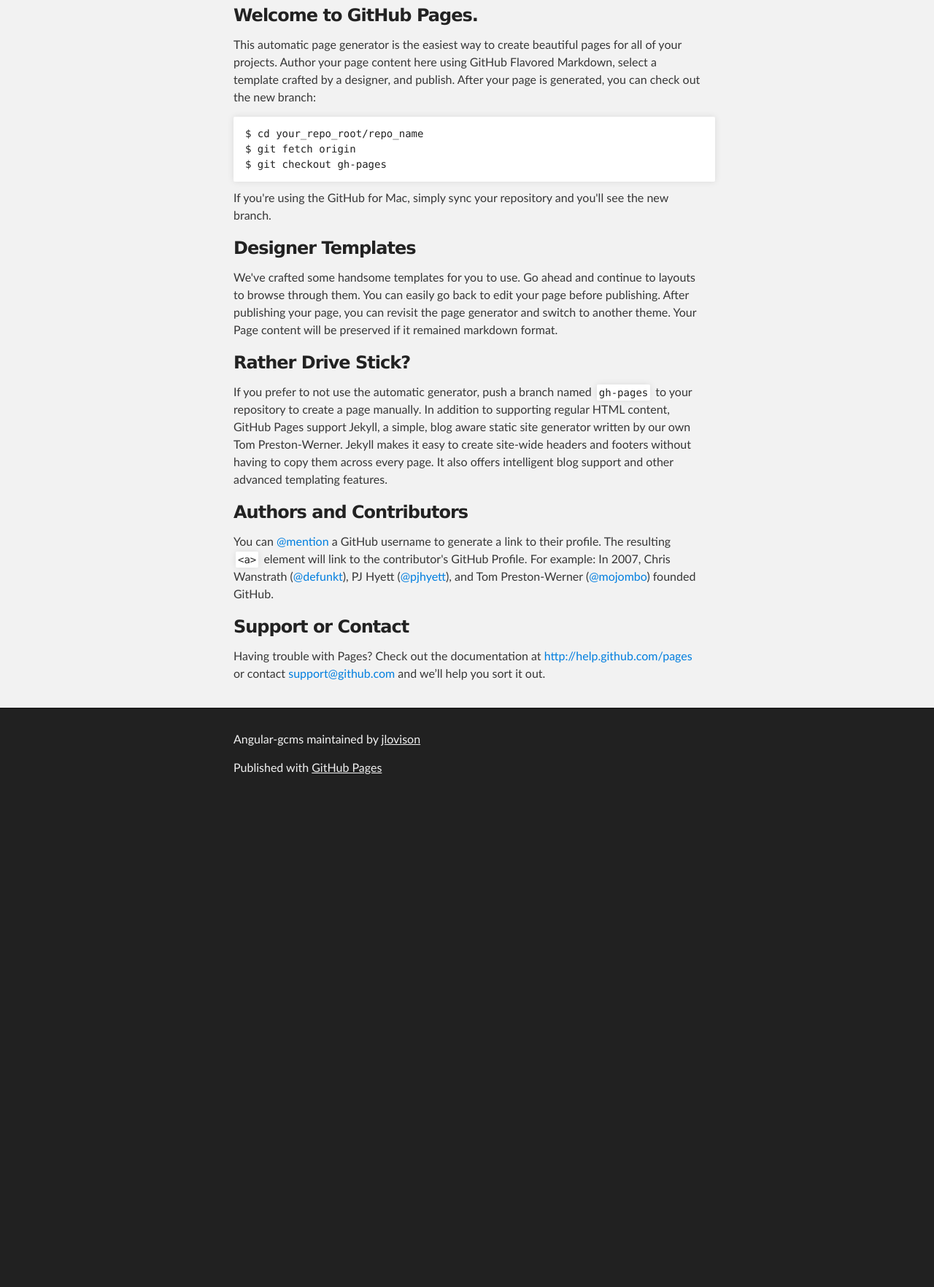
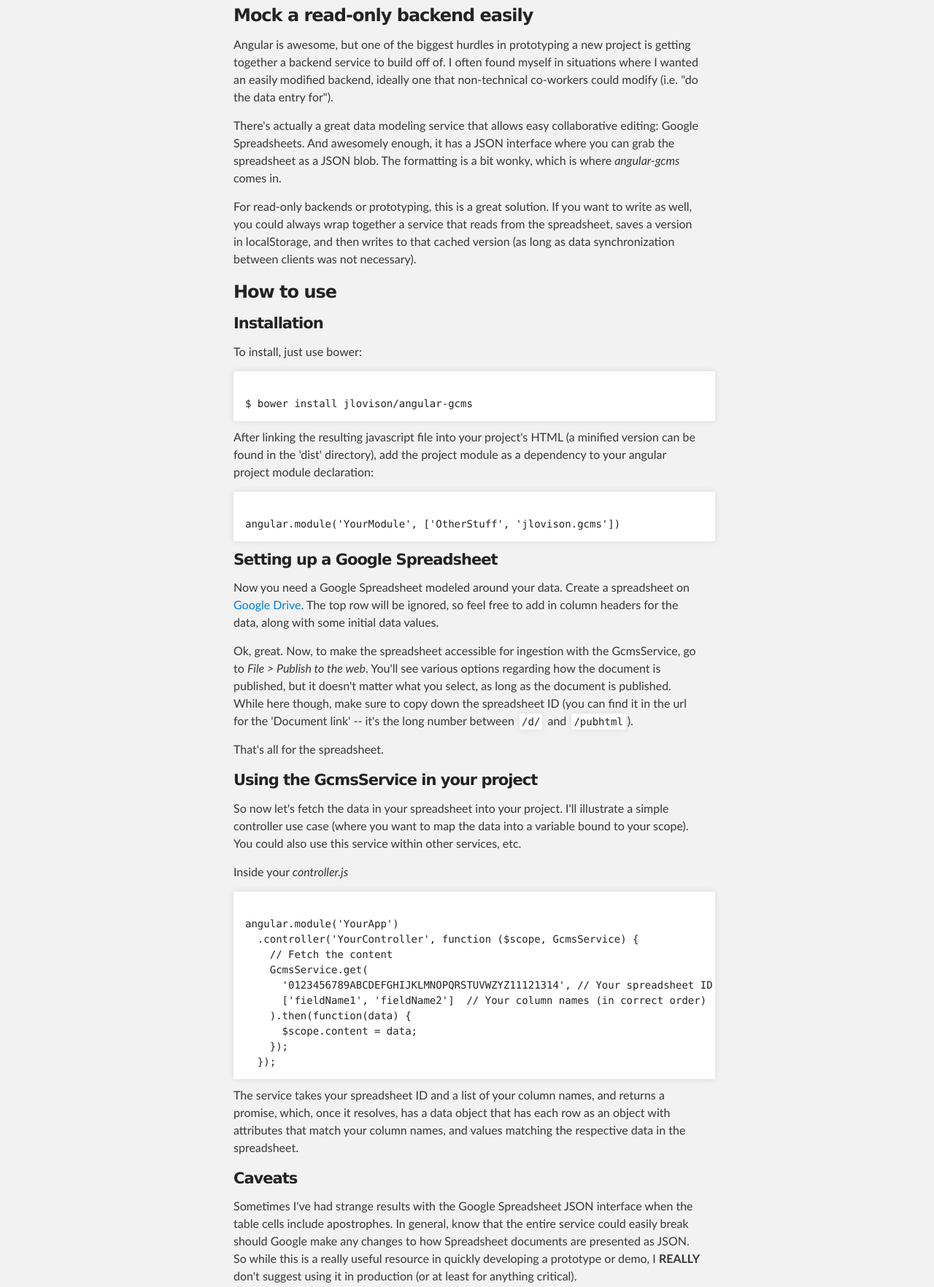
Before and after one commit to jlovison/angular-gcms, a plain HTML site: page index.html in a window 1280 px wide. Shown: the part 293-2057 px from the top of the page at 73% size. Before the commit the page ends 1392 px from the top, so only its background shows below. Drawn offline with Linux system fonts and the light colour scheme.

Commit message:
Update HTML

```diff
--- a/index.html
+++ b/index.html
@@ -31,40 +31,60 @@
     <!-- MAIN CONTENT -->
     <div id="main_content_wrap" class="outer">
       <section id="main_content" class="inner">
-        <h3>
-<a name="welcome-to-github-pages" class="anchor" href="#welcome-to-github-pages"><span class="octicon octicon-link"></span></a>Welcome to GitHub Pages.</h3>
+        <h3>Mock a read-only backend easily</h3>
 
-<p>This automatic page generator is the easiest way to create beautiful pages for all of your projects. Author your page content here using GitHub Flavored Markdown, select a template crafted by a designer, and publish. After your page is generated, you can check out the new branch:</p>
+<p>Angular is awesome, but one of the biggest hurdles in prototyping a new project is getting together a backend service to build off of. I often found myself in situations where I wanted an easily modified backend, ideally one that non-technical co-workers could modify (i.e. "do the data entry for").</p>
 
-<pre><code>$ cd your_repo_root/repo_name
-$ git fetch origin
-$ git checkout gh-pages
+<p>There's actually a great data modeling service that allows easy collaborative editing: Google Spreadsheets. And awesomely enough, it has a JSON interface where you can grab the spreadsheet as a JSON blob. The formatting is a bit wonky, which is where <em>angular-gcms</em> comes in.</p>
+
+<p>For read-only backends or prototyping, this is a great solution. If you want to write as well, you could always wrap together a service that reads from the spreadsheet, saves a version in localStorage, and then writes to that cached version (as long as data synchronization between clients was not necessary).</p>
+
+<h3>How to use</h3>
+<h4>Installation</h4>
+<p>To install, just use bower:</p>
+<pre><code>
+$ bower install jlovison/angular-gcms
 </code></pre>
 
-<p>If you're using the GitHub for Mac, simply sync your repository and you'll see the new branch.</p>
+<p>After linking the resulting javascript file into your project's HTML (a minified version can be found in the 'dist' directory), add the project module as a dependency to your angular project module declaration:</p>
 
-<h3>
-<a name="designer-templates" class="anchor" href="#designer-templates"><span class="octicon octicon-link"></span></a>Designer Templates</h3>
+<pre><code>
+angular.module('YourModule', ['OtherStuff', 'jlovison.gcms'])
+</code></pre>
 
-<p>We've crafted some handsome templates for you to use. Go ahead and continue to layouts to browse through them. You can easily go back to edit your page before publishing. After publishing your page, you can revisit the page generator and switch to another theme. Your Page content will be preserved if it remained markdown format.</p>
+<h4>Setting up a Google Spreadsheet</h4>
+<p>Now you need a Google Spreadsheet modeled around your data. Create a spreadsheet on <a href="https://drive.google.com">Google Drive</a>. The top row will be ignored, so feel free to add in column headers for the data, along with some initial data values.</p>
 
-<h3>
-<a name="rather-drive-stick" class="anchor" href="#rather-drive-stick"><span class="octicon octicon-link"></span></a>Rather Drive Stick?</h3>
+<p>Ok, great. Now, to make the spreadsheet accessible for ingestion with the GcmsService, go to <em>File > Publish to the web</em>. You'll see various options regarding how the document is published, but it doesn't matter what you select, as long as the document is published. While here though, make sure to copy down the spreadsheet ID (you can find it in the url for the 'Document link' -- it's the long number between <code>/d/</code> and <code>/pubhtml</code>).</p>
 
-<p>If you prefer to not use the automatic generator, push a branch named <code>gh-pages</code> to your repository to create a page manually. In addition to supporting regular HTML content, GitHub Pages support Jekyll, a simple, blog aware static site generator written by our own Tom Preston-Werner. Jekyll makes it easy to create site-wide headers and footers without having to copy them across every page. It also offers intelligent blog support and other advanced templating features.</p>
+<p>That's all for the spreadsheet.</p>
 
-<h3>
-<a name="authors-and-contributors" class="anchor" href="#authors-and-contributors"><span class="octicon octicon-link"></span></a>Authors and Contributors</h3>
+<h4>Using the GcmsService in your project</h4>
 
-<p>You can <a href="https://github.com/blog/821" class="user-mention">@mention</a> a GitHub username to generate a link to their profile. The resulting <code>&lt;a&gt;</code> element will link to the contributor's GitHub Profile. For example: In 2007, Chris Wanstrath (<a href="https://github.com/defunkt" class="user-mention">@defunkt</a>), PJ Hyett (<a href="https://github.com/pjhyett" class="user-mention">@pjhyett</a>), and Tom Preston-Werner (<a href="https://github.com/mojombo" class="user-mention">@mojombo</a>) founded GitHub.</p>
+<p>So now let's fetch the data in your spreadsheet into your project. I'll illustrate a simple controller use case (where you want to map the data into a variable bound to your scope). You could also use this service within other services, etc.</p>
 
-<h3>
-<a name="support-or-contact" class="anchor" href="#support-or-contact"><span class="octicon octicon-link"></span></a>Support or Contact</h3>
+<p>Inside your <em>controller.js</em><p>
 
-<p>Having trouble with Pages? Check out the documentation at <a href="http://help.github.com/pages">http://help.github.com/pages</a> or contact <a href="mailto:support@github.com">support@github.com</a> and we’ll help you sort it out.</p>
-      </section>
-    </div>
+<pre><code>
+angular.module('YourApp')
+  .controller('YourController', function ($scope, GcmsService) {
+    // Fetch the content
+    GcmsService.get(
+      '0123456789ABCDEFGHIJKLMNOPQRSTUVWZYZ11121314', // Your spreadsheet ID
+      ['fieldName1', 'fieldName2']  // Your column names (in correct order)
+    ).then(function(data) {
+      $scope.content = data;
+    });
+  });
+</code></pre>
 
+<p>The service takes your spreadsheet ID and a list of your column names, and returns a promise, which, once it resolves, has a data object that has each row as an object with attributes that match your column names, and values matching the respective data in the spreadsheet.</p>
+
+<h4>Caveats</h4>
+<p>Sometimes I've had strange results with the Google Spreadsheet JSON interface when the table cells include apostrophes. In general, know that the entire service could easily break should Google make any changes to how Spreadsheet documents are presented as JSON. So while this is a really useful resource in quickly developing a prototype or demo, I <strong>REALLY</strong> don't suggest using it in production (or at least for anything critical).</p>
+
+<h4>Contributing</h4>
+<p>Feel free to issue pull requests. The project as is has been functional for me in several projects so far, and while it could always use a solid test suite (or any tests), I've kept the scope of the project somewhat limited. But this is more a reflection of my own laziness, and not a particular desire to avoid features if a good fit.</p>
     <!-- FOOTER  -->
     <div id="footer_wrap" class="outer">
       <footer class="inner">
@@ -73,7 +93,5 @@
       </footer>
     </div>
 
-
-
   </body>
 </html>
```
